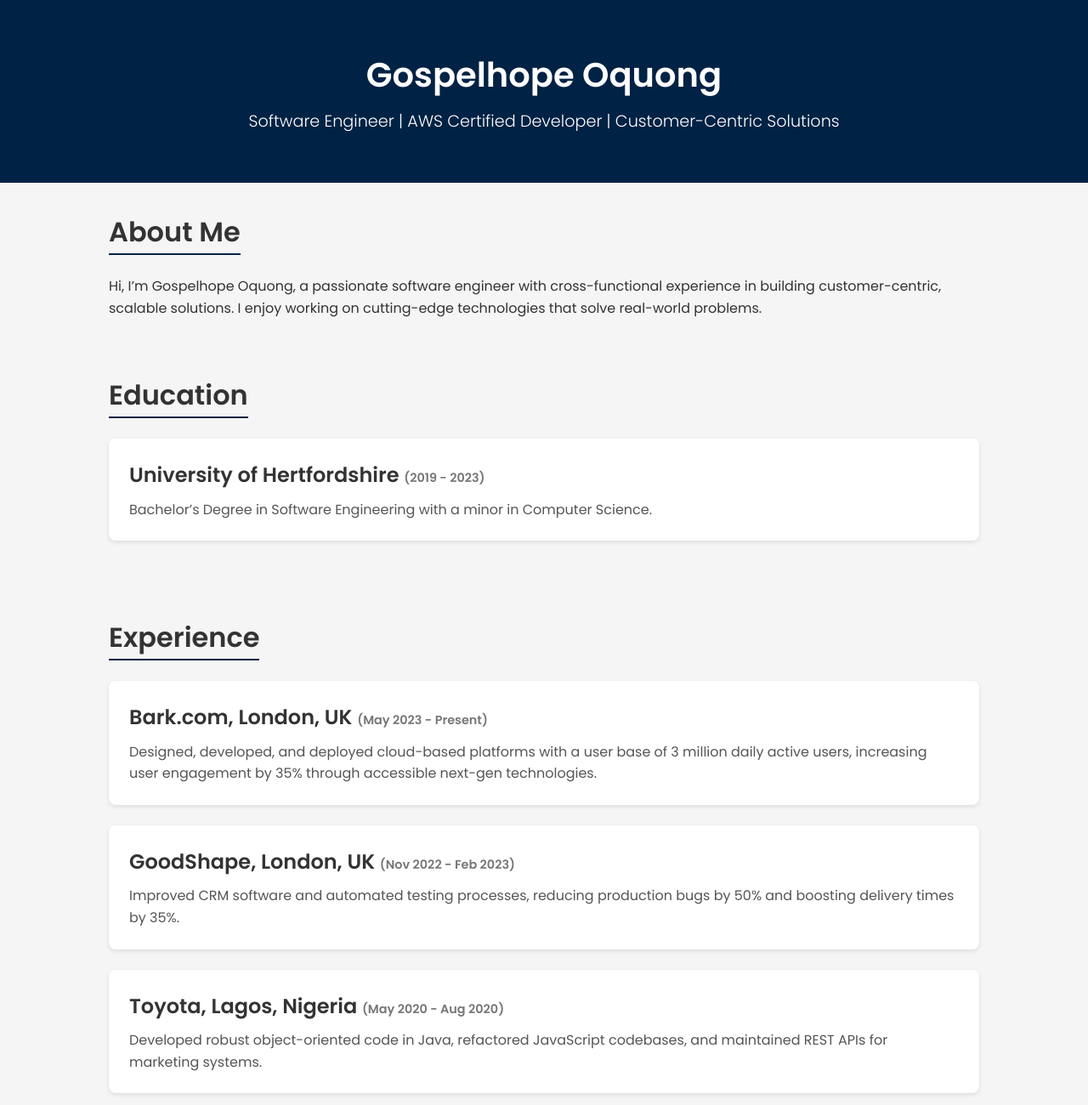
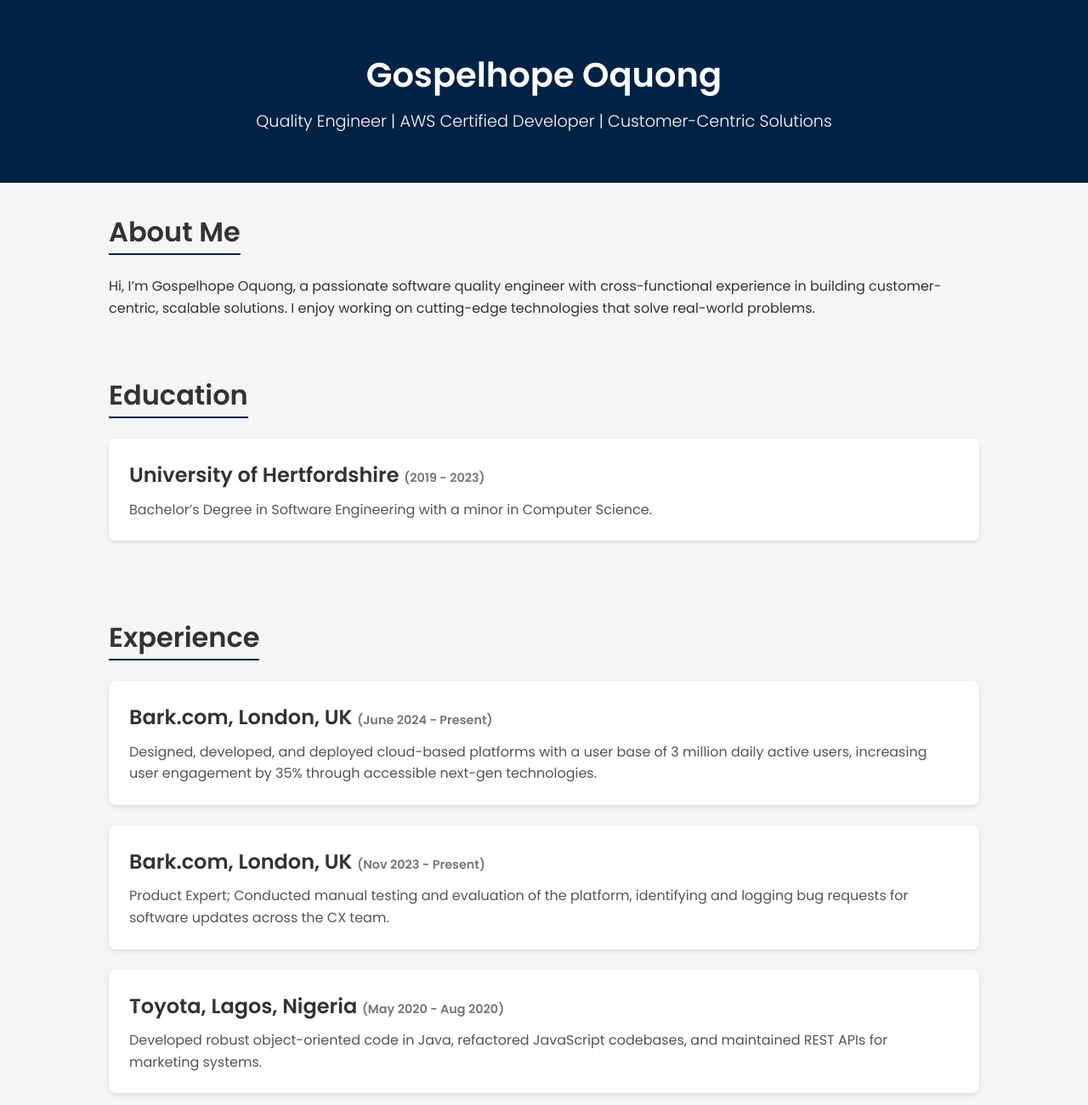
Before and after one commit to gospeloquong/gospeloquong.github.io, a plain HTML site: page index.html in a window 1280 px wide. Shown: the top 1300 px of the page at 85% size. Drawn offline with Linux system fonts and the light colour scheme.

Commit message:
Update index.html

```diff
--- a/index.html
+++ b/index.html
@@ -11,13 +11,13 @@
     <header>
         <div class="container">
             <h1>Gospelhope Oquong</h1>
-            <p>Software Engineer | AWS Certified Developer | Customer-Centric Solutions</p>
+            <p>Quality Engineer | AWS Certified Developer | Customer-Centric Solutions</p>
         </div>
     </header>
 
     <section id="about" class="container">
         <h2>About Me</h2>
-        <p>Hi, I’m Gospelhope Oquong, a passionate software engineer with cross-functional experience in building customer-centric, scalable solutions. I enjoy working on cutting-edge technologies that solve real-world problems.</p>
+        <p>Hi, I’m Gospelhope Oquong, a passionate software quality engineer with cross-functional experience in building customer-centric, scalable solutions. I enjoy working on cutting-edge technologies that solve real-world problems.</p>
     </section>
 
     <section id="education" class="container">
@@ -31,12 +31,13 @@
     <section id="experience" class="container">
         <h2>Experience</h2>
         <div class="card">
-            <h3>Bark.com, London, UK <span>(May 2023 - Present)</span></h3>
+            <h3>Bark.com, London, UK <span>(June 2024 - Present)</span></h3>
             <p>Designed, developed, and deployed cloud-based platforms with a user base of 3 million daily active users, increasing user engagement by 35% through accessible next-gen technologies.</p>
         </div>
         <div class="card">
-            <h3>GoodShape, London, UK <span>(Nov 2022 - Feb 2023)</span></h3>
-            <p>Improved CRM software and automated testing processes, reducing production bugs by 50% and boosting delivery times by 35%.</p>
+            <h3>Bark.com, London, UK <span>(Nov 2023 - Present)</span></h3>
+            <p>Product Expert; Conducted manual testing and evaluation of the platform, identifying and logging bug requests for
+software updates across the CX team.</p>
         </div>
         <div class="card">
             <h3>Toyota, Lagos, Nigeria <span>(May 2020 - Aug 2020)</span></h3>
```
